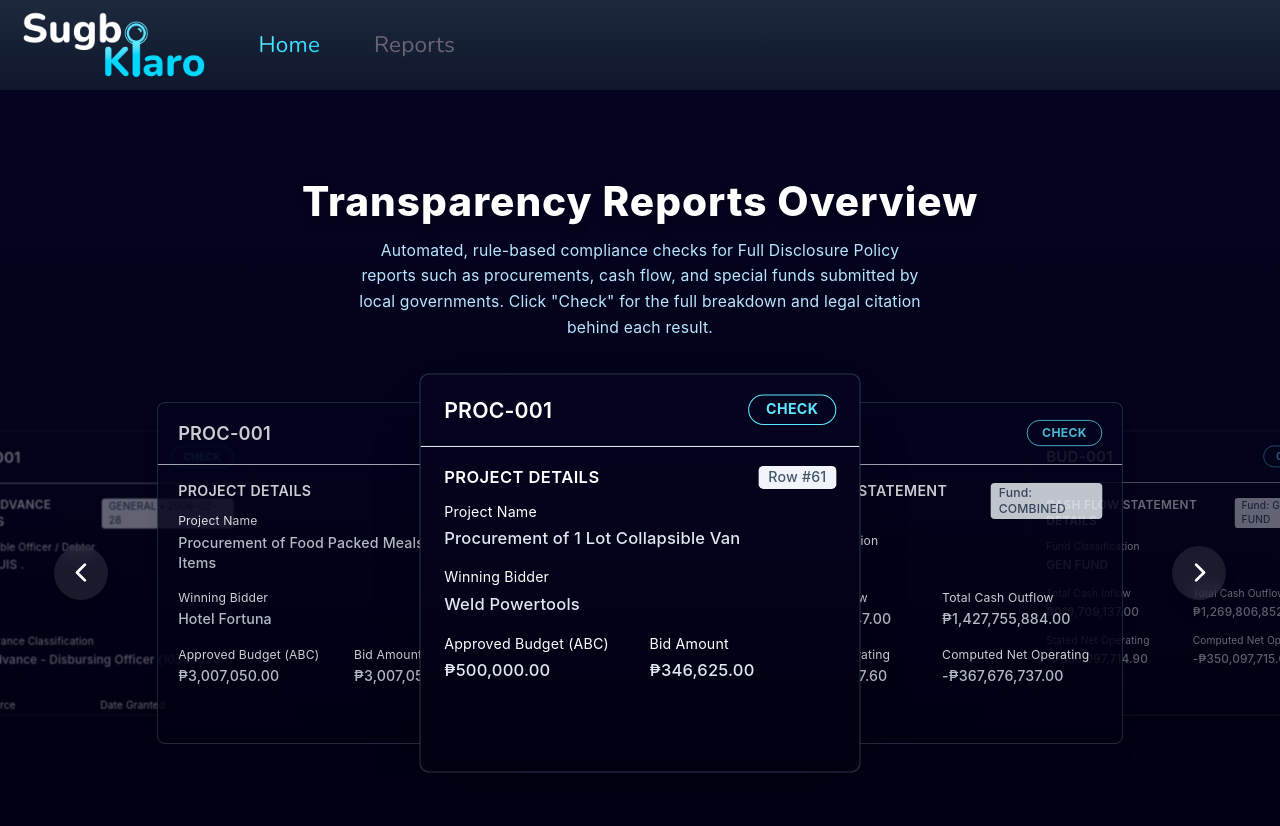
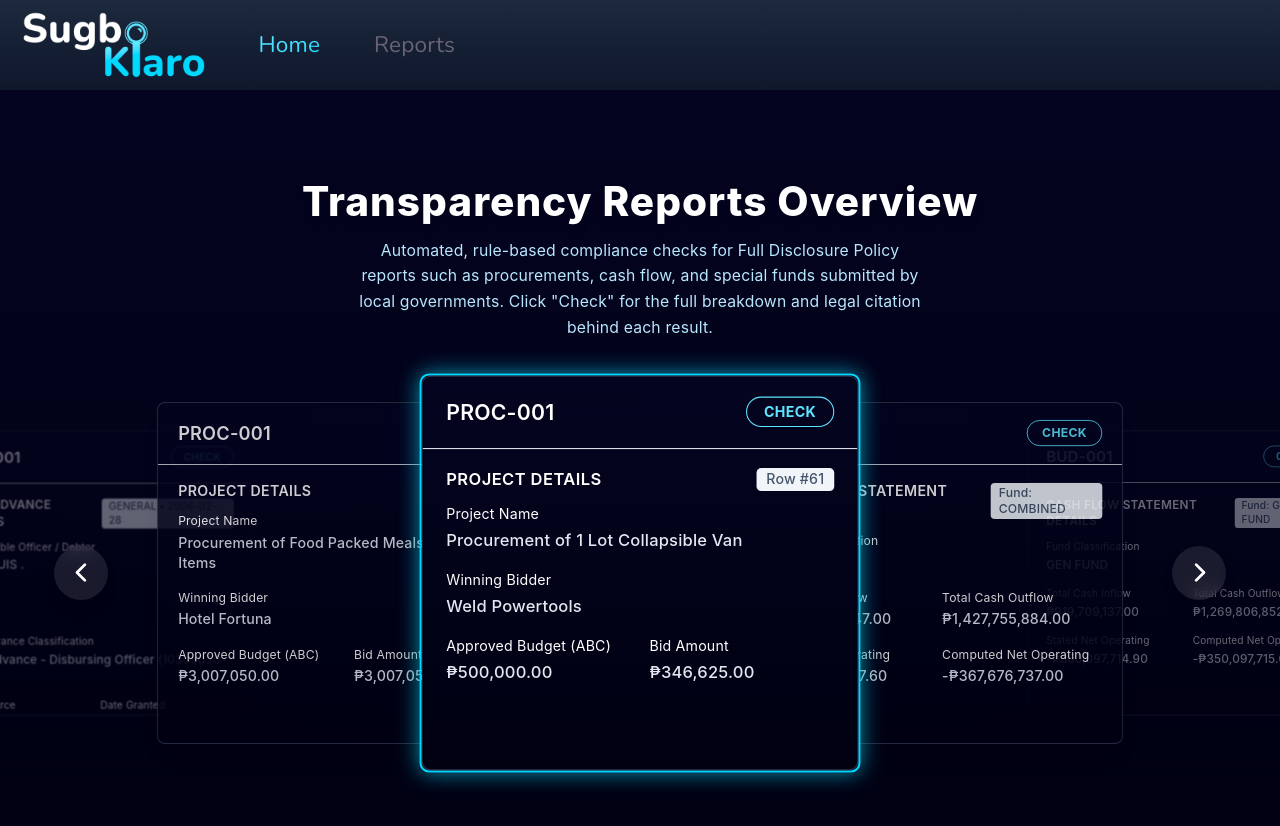
Before and after one commit to RiceCell/SugboKlaro, a Vue app: page /home in a window 1280 px wide. Shown: the top 826 px of the page. Built offline with nearby package versions, Linux system fonts and the light colour scheme; no server answers.

Commit message:
added outer glowy thingy to center card hehe

```diff
--- a/src/views/HomeView.vue
+++ b/src/views/HomeView.vue
@@ -116,7 +116,7 @@ const getCardClass = (index: number) => {
   switch (diff) {
     // Center Card (Active)
     case 0:
-      return 'translate-x-0 scale-105 z-50 opacity-100 hover:scale-105 shadow-2xl';
+      return 'shadow-[0_0_20px_rgba(6,182,212,0.8)] rounded-lg border-2 border-[#00D8FF] translate-x-0 scale-105 z-50 opacity-100 hover:scale-105 shadow-2xl';
 
     // Right Side 1
     case 1:
```
